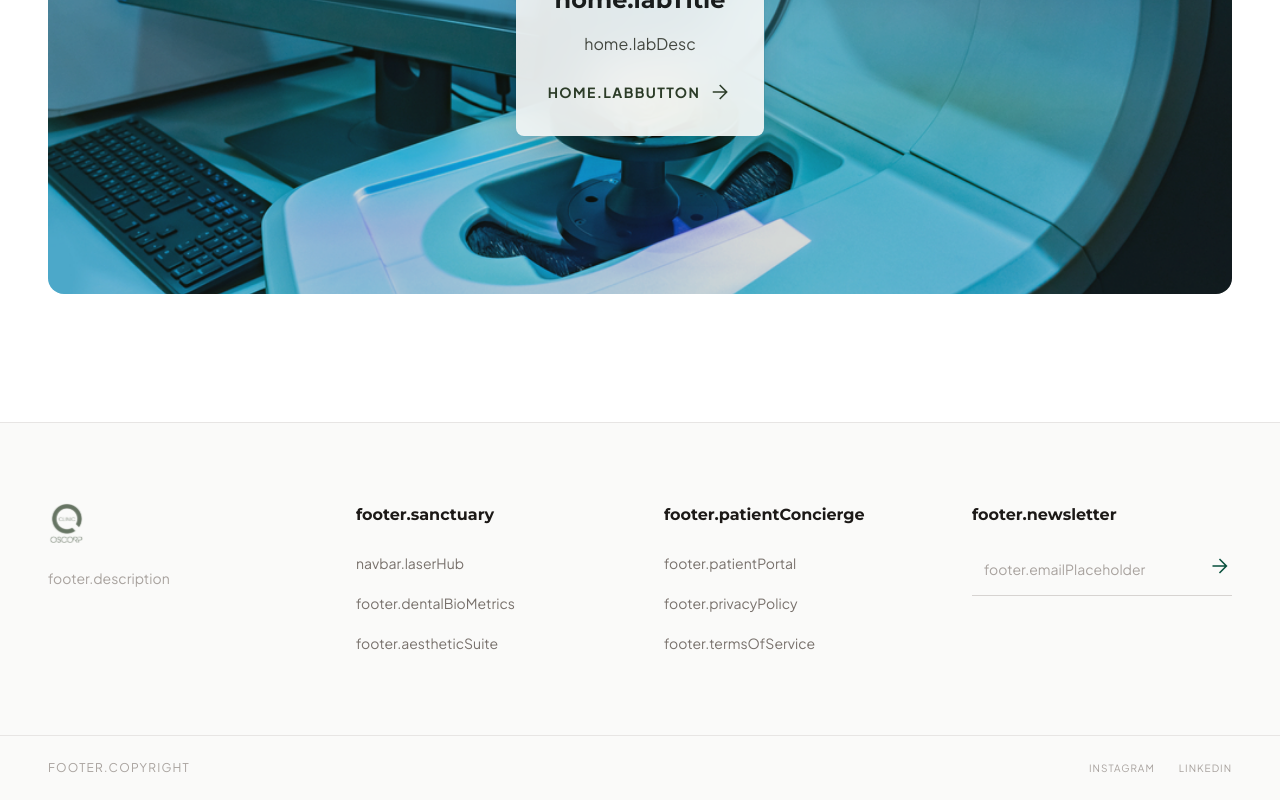
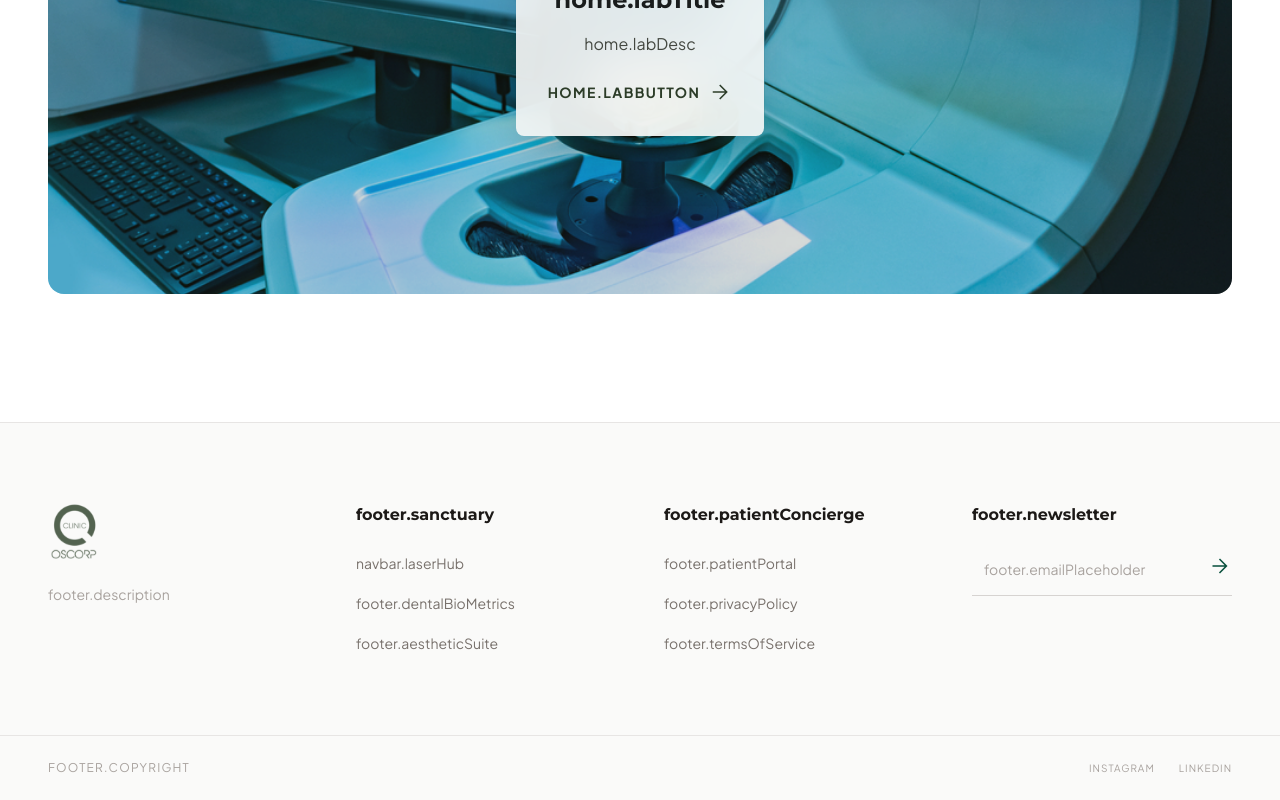
Before and after one commit to oscorpclinic-stack/oscorp-klinika, a React (Vite) app: page / in a window 1280 px wide. Shown: the part 3637-4437 px from the top of the page. Built offline with nearby package versions, Linux system fonts and the light colour scheme; no server answers; the HTML template or start-up script is replaced by a standard one.

Commit message:
UI: Increased footer logo size

```diff
--- a/src/components/Footer.tsx
+++ b/src/components/Footer.tsx
@@ -8,7 +8,7 @@ export default function Footer() {
     <footer className="bg-stone-50 dark:bg-stone-900 border-t border-stone-200 dark:border-stone-800">
         <div className="grid grid-cols-1 md:grid-cols-4 gap-12 px-6 md:px-12 py-20 max-w-[1920px] mx-auto">
             <div className="col-span-1 md:col-span-1">
-                <div className="mb-6"><img src="/logo.svg" alt="OSCORP Klinika" className="h-10 w-auto opacity-80" /></div>
+                <div className="mb-6"><img src="/logo.svg" alt="OSCORP Klinika" className="h-14 w-auto opacity-90" /></div>
                 <p className="text-stone-400 font-body text-sm leading-relaxed mb-6">
                     {t('footer.description')}
                 </p>
```
